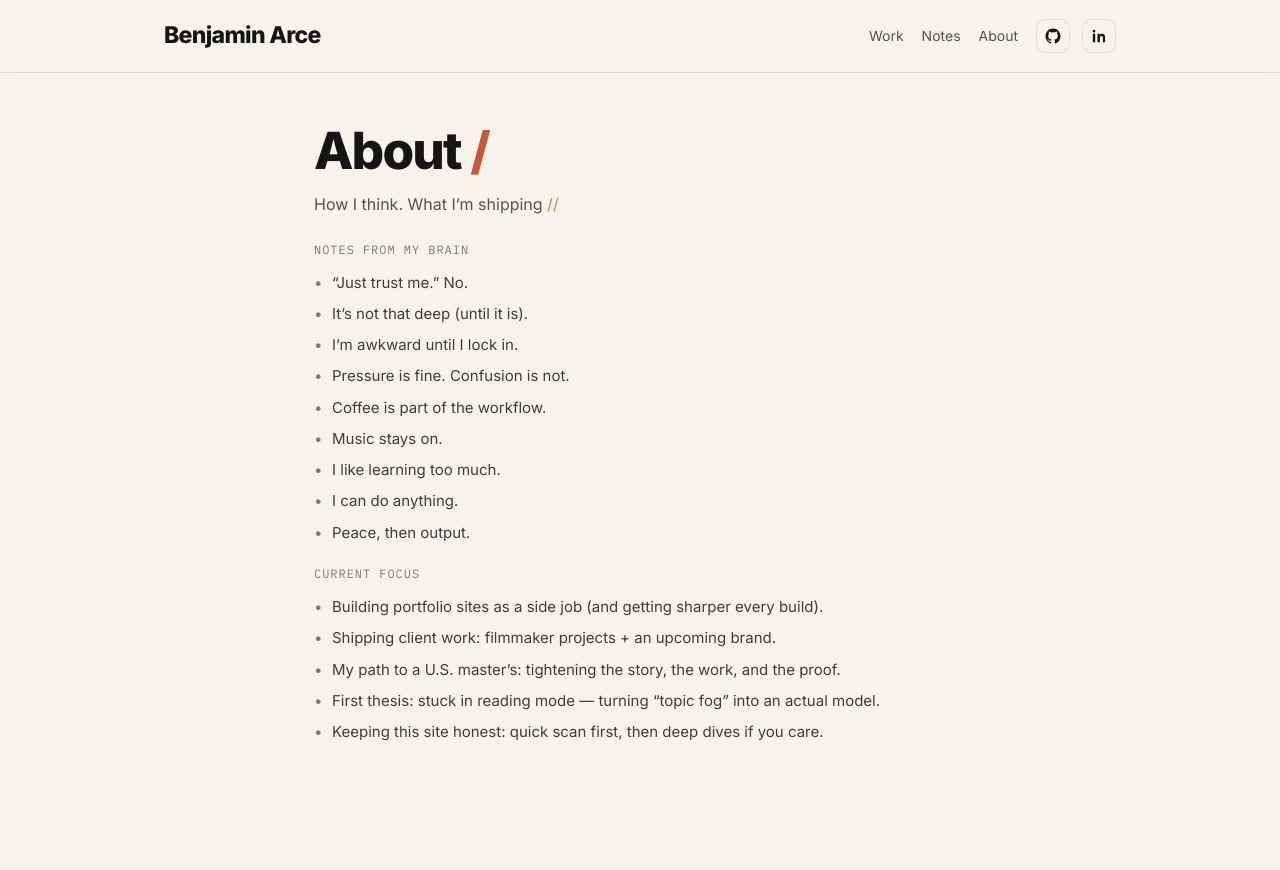
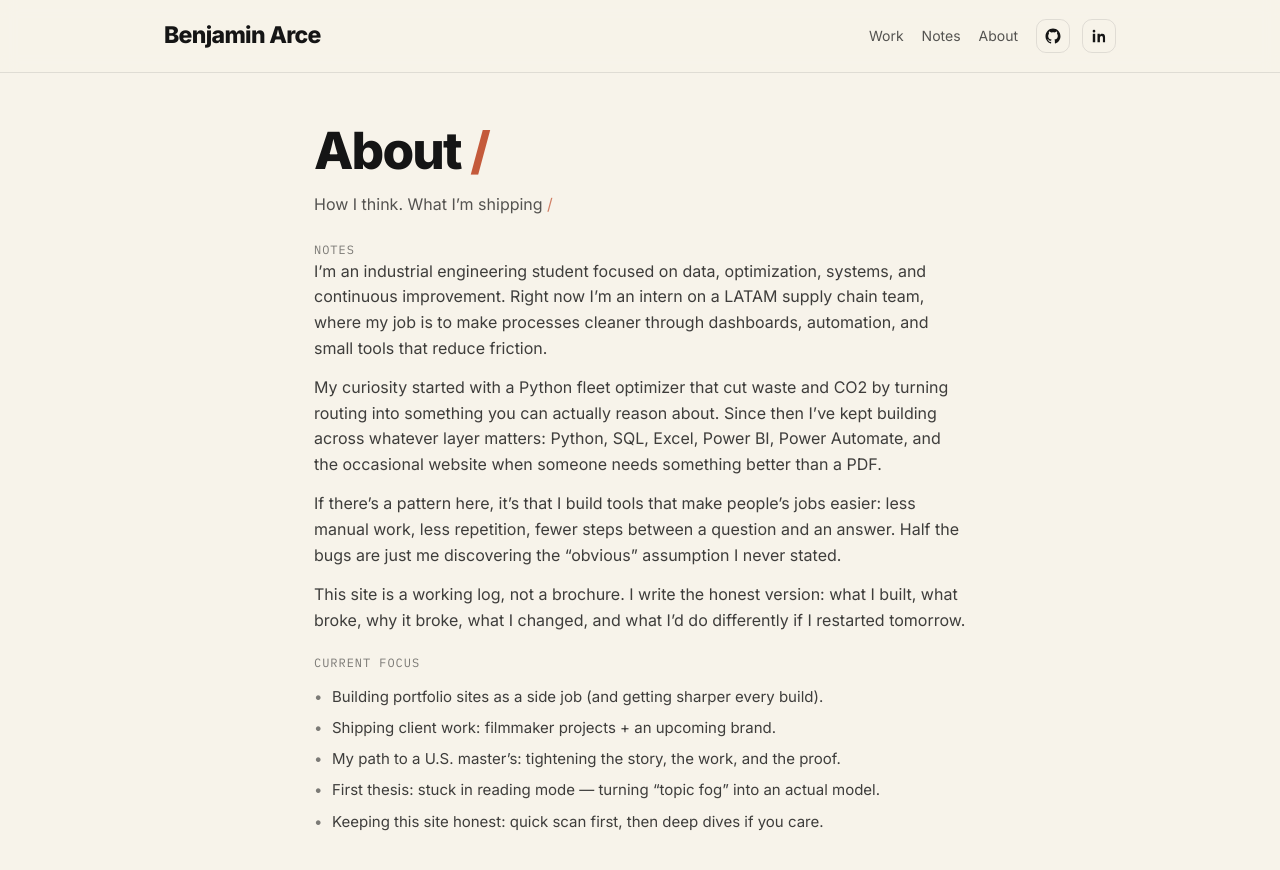
Before and after one commit to benjaminarce-cloud/arcev2-portfolio, a Next.js app: page /about in a window 1280 px wide. Shown: the top 870 px of the page. Before the commit the page ends 803 px from the top, so only its background shows below. Built offline with nearby package versions, Linux system fonts and the light colour scheme.

Commit message:
Update page.tsx

```diff
--- a/src/app/about/page.tsx
+++ b/src/app/about/page.tsx
@@ -9,28 +9,47 @@ export default function AboutPage() {
         </h1>
 
         <p className="page-subtitle">
-  How I think. What I’m shipping <span className="accent" style={{ opacity: 0.75 }}>/</span>
+          How I think. What I’m shipping{" "}
           <span className="accent" style={{ opacity: 0.75 }}>
             /
           </span>
         </p>
 
         <div className="prose">
+          {/* Replace "Notes from my brain" bullets with the new text */}
           <div style={{ marginTop: 22 }}>
-            <div className="kicker">Notes from my brain</div>
-            <ul className="bullets">
-              <li>“Just trust me.” No.</li>
-              <li>It’s not that deep (until it is).</li>
-              <li>I’m awkward until I lock in.</li>
-              <li>Pressure is fine. Confusion is not.</li>
-              <li>Coffee is part of the workflow.</li>
-              <li>Music stays on.</li>
-              <li>I like learning too much.</li>
-              <li>I can do anything.</li>
-              <li>Peace, then output.</li>
-            </ul>
+            <div className="kicker">Notes</div>
+
+            <p>
+              I’m an industrial engineering student focused on data, optimization,
+              systems, and continuous improvement. Right now I’m an intern on a
+              LATAM supply chain team, where my job is to make processes cleaner
+              through dashboards, automation, and small tools that reduce friction.
+            </p>
+
+            <p>
+              My curiosity started with a Python fleet optimizer that cut waste and
+              CO2 by turning routing into something you can actually reason about.
+              Since then I’ve kept building across whatever layer matters: Python,
+              SQL, Excel, Power BI, Power Automate, and the occasional website when
+              someone needs something better than a PDF.
+            </p>
+
+            <p>
+              If there’s a pattern here, it’s that I build tools that make people’s
+              jobs easier: less manual work, less repetition, fewer steps between a
+              question and an answer. Half the bugs are just me discovering the
+              “obvious” assumption I never stated.
+            </p>
+
+            <p>
+              This site is a working log, not a brochure. I write the honest
+              version: what I built, what broke, why it broke, what I changed, and
+              what I’d do differently if I restarted tomorrow.
+            </p>
           </div>
 
+          {/* Keep Current focus exactly as-is */}
           <div style={{ marginTop: 20 }}>
             <div className="kicker">Current focus</div>
             <ul className="bullets">
```
